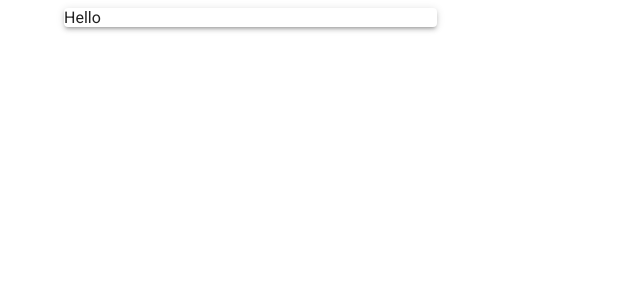
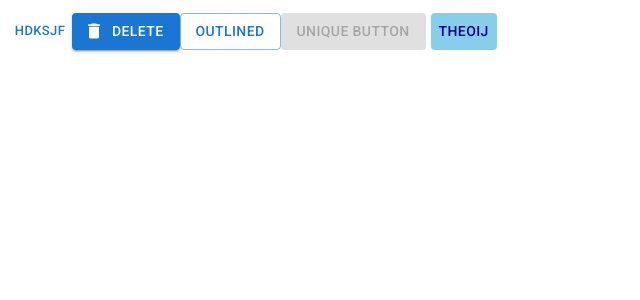
Before and after one commit to wanyuasam/ChapShop, a React (Create React App) app in the folder chapshop/: page / in a window 1280 px wide. Shown: the top 300 px of the page, without its empty margins (0-640 px from the left). Built offline with nearby package versions, Linux system fonts and the light colour scheme.

Commit message:
Creating custom styles

```diff
--- a/chapshop/src/App.js
+++ b/chapshop/src/App.js
@@ -1,15 +1,24 @@
 import React from 'react'
 import TourCard from './components/TourCard'
-import { Container } from '@mui/material'
-import {Grid} from '@mui/material'
+import { Button, styled } from '@mui/material'
+// import {DeleteIcon} from '@mui/icons-material/Delete';
+import DeleteIcon from '@mui/icons-material/Delete';
 const App = () => {
+  const BlueButton = styled(Button)({
+    backgroundColor: "skyblue",
+    color: "#008",
+    margin: 5,
+    "&:hover": {
+      backgroundColor: "lightblue"
+    },
+  })
   return (
     <div className='App'>
-      <Container>
-        <Grid container spacing={2}>
-          <TourCard/>
-        </Grid>
-      </Container>
+      <Button variant="text" size='small'>HDKSJF</Button>
+      <Button variant="contained" startIcon={<DeleteIcon />}>Delete</Button>
+      <Button variant="outlined"href='https://youtube.com'>Outlined</Button>
+      <Button variant='contained'  disabled>Unique Button</Button>
+      <BlueButton>THEOIJ</BlueButton>
     </div>
   )
 }
```
